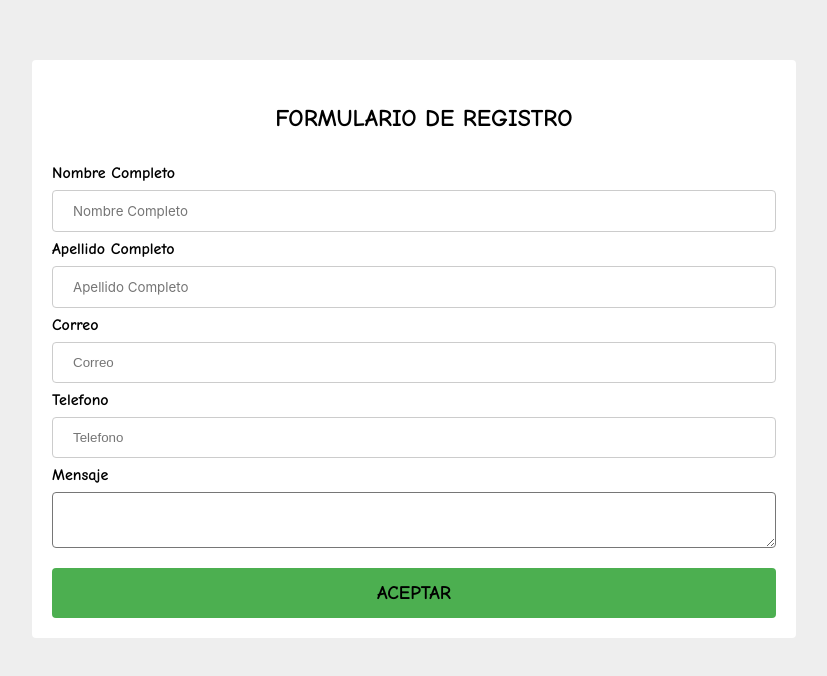
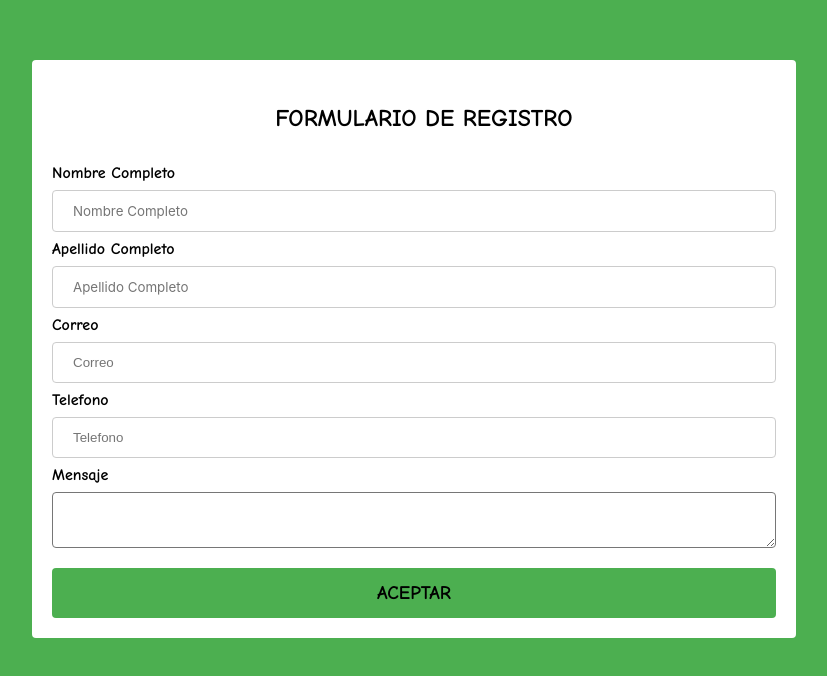
Before and after one commit to andresapt14/web-project, a plain HTML site: page index.html in a window 1280 px wide. Shown: the whole page, without its empty margins (226-1053 px from the left). Drawn offline with Linux system fonts and the light colour scheme.

Commit message:
Se le cambio el color del fondo completo

```diff
--- a/main.css
+++ b/main.css
@@ -1,5 +1,5 @@
 body{
-    background-color: #eee;
+    background-color:#4CAF50;
 }
 
 form{
```
